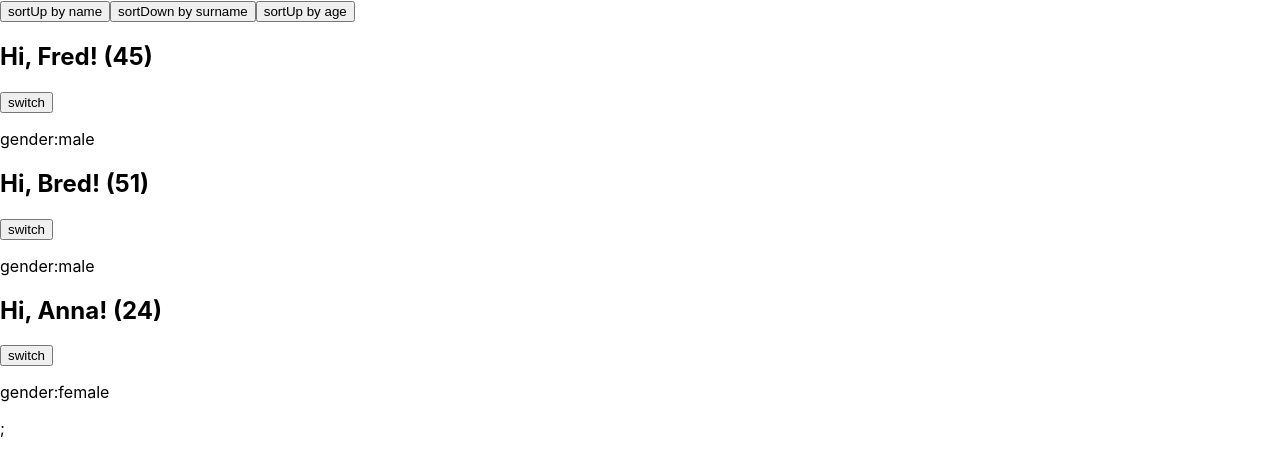
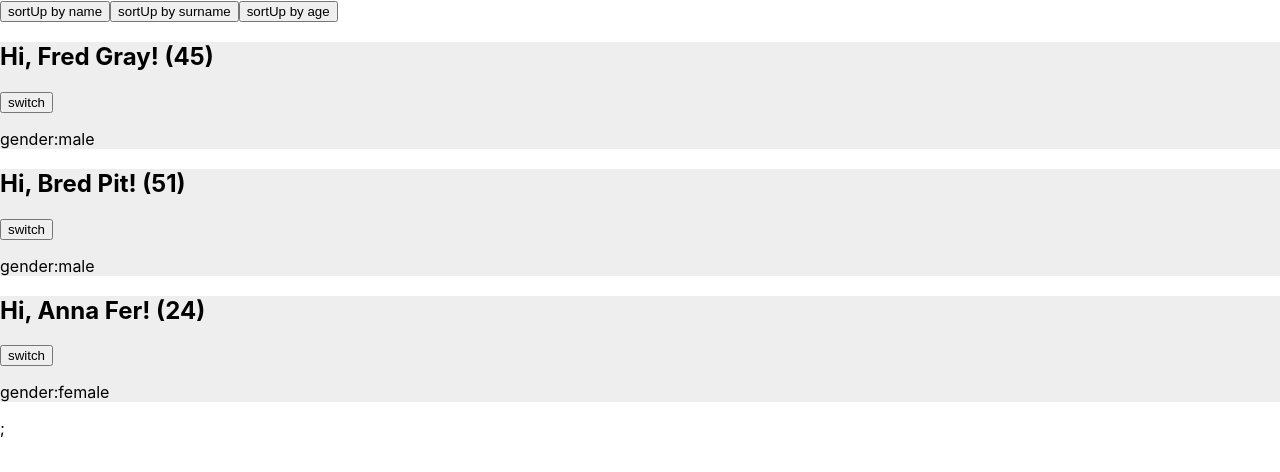
Before and after one commit to MartaPipan/react-10-06-2024, a React (Create React App) app: page / in a window 1280 px wide. Shown: the top 472 px of the page. Built offline with nearby package versions, Linux system fonts and the light colour scheme.

Commit message:
add parent-child props,child-parent callback

```diff
--- a/src/components/Ciao/index.jsx
+++ b/src/components/Ciao/index.jsx
@@ -1,26 +1,37 @@
-import React, { Component } from 'react';
+import React, { Component } from "react";
 
 class Ciao extends Component {
   constructor() {
     super();
     this.state = {
       isHi: true,
-            isSelect: false,
     };
   }
   handlerClickInButton = () => {
     const { isHi } = this.state;
-        this.setState({ isHi: !isHi })
-    }
+    this.setState({ isHi: !isHi });
+  };
+
   render() {
     const { isHi } = this.state;
     console.log(this.props);
-        const { name, age, isMale } = this.props;
+    const {
+      user: { name,surname, age, isMale, isSelected, id },
+      userSelected,
+    } = this.props;
+    const colorBG = isSelected ? "aqua" : "#eee";
     return (
-            <article>
-                <h2>{isHi ? 'Hi' : 'Bye'}, {name}! ({age})</h2>
+      <article
+        onClick={() => {
+          userSelected(id);
+        }}
+        style={{ backgroundColor: colorBG }}
+      >
+        <h2>
+          {isHi ? "Hi" : "Bye"}, {name} {surname}! ({age})
+        </h2>
         <button onClick={this.handlerClickInButton}>switch</button>
-                <p>gender:{isMale ? 'male' : 'female'}</p>
+        <p>gender:{isMale ? "male" : "female"}</p>
       </article>
     );
   }
--- a/src/components/CiaoList/index.jsx
+++ b/src/components/CiaoList/index.jsx
@@ -1,56 +1,60 @@
 import React, { Component } from "react";
 import Ciao from "../Ciao";
 
-class CiaoList extends Component {
-  constructor() {
-    super();
-    this.state = {
-      users: [
+const USERS_FROM_DB = [
   {
     id: 6,
     name: "Fred",
-          surname:'Gray',
+    surname: "Gray",
     age: 45,
     isMale: true,
   },
   {
     id: 2,
     name: "Bred",
-          surname:'Pit',
+    surname: "Pit",
     age: 51,
     isMale: true,
   },
   {
     id: 23,
     name: "Anna",
-          surname:'Fer',
+    surname: "Fer",
     age: 24,
     isMale: false,
   },
-      ],
+];
+
+class CiaoList extends Component {
+  constructor() {
+    super();
+    this.state = {
+      users: USERS_FROM_DB.map((user) => ({ ...user, isSelected: false })),
       isUpSortByAge: true,
       isUpSortByName: true,
-
+      isUpSortBySurname: true,
     };
   }
+
   sortUsersByName = () => {
     const { users, isUpSortByName } = this.state;
     this.setState({
-      users: users.toSorted((userA, userB) => {    //sort like toSorted exemple in https://developer.mozilla.org/en-US/docs/Web/JavaScript/Reference/Global_Objects/Array/sort
+      users: users.toSorted((userA, userB) => {
+        //sort like toSorted exemple in https://developer.mozilla.org/en-US/docs/Web/JavaScript/Reference/Global_Objects/Array/sort
         const userNameA = userA.name.toUpperCase(); // ignore upper and lowercase
         const userNameB = userB.name.toUpperCase(); // ignore upper and lowercase
         if (userNameA < userNameB) {
-          return isUpSortByName?-1:1;
+          return isUpSortByName ? -1 : 1;
         }
         if (userNameA > userNameB) {
-          return isUpSortByName ? 1:-1;
+          return isUpSortByName ? 1 : -1;
         }
         // names must be equal
         return 0;
       }),
-      isUpSortByName:!isUpSortByName,
-    })
-  }
+      isUpSortByName: !isUpSortByName,
+    });
+  };
   sortUsersBySurname = () => {
     const { users, isUpSortBySurname } = this.state;
     this.setState({
@@ -58,18 +62,18 @@ class CiaoList extends Component {
         const userSurnameA = userA.surname.toUpperCase(); // ignore upper and lowercase
         const userSurnameB = userB.surname.toUpperCase(); // ignore upper and lowercase
         if (userSurnameA < userSurnameB) {
-          return isUpSortBySurname?-1:1;
+          return isUpSortBySurname ? -1 : 1;
         }
         if (userSurnameA > userSurnameB) {
-          return isUpSortBySurname ? 1:-1;
+          return isUpSortBySurname ? 1 : -1;
         }
         return 0;
       }),
-      isUpSortBySurname:!isUpSortBySurname,
-    })
-  }
+      isUpSortBySurname: !isUpSortBySurname,
+    });
+  };
   sortUsersByAge = () => {
-    const { users, isUpSortByAge} = this.state; //users - variable
+    const { users, isUpSortByAge } = this.state; //users - variable
     // поверхнева копія використовується для об'єктів першого порядку
     // об'єкти першого порядку - це такі об'єкти значеннями властивостей яких є примітиви
     this.setState({
@@ -79,16 +83,50 @@ class CiaoList extends Component {
       isUpSortByAge: !isUpSortByAge,
     });
   };
-  mapUsers = ({ id, name,surname, age, isMale },i) => (
-    <Ciao key={id} name={name} surname={surname} age={age} isMale={isMale} />
+
+  userSelected = (id) => {
+    const { users } = this.state;
+    this.setState({
+      users: users.map((user) => ({
+        ...user,
+        isSelected: user.id === id ? !user.isSelected : user.isSelected,
+      })),
+    });
+  };
+
+  //mapUsers = ({ id, name, surname, age, isMale, isSelected }, i) => (
+  //  <Ciao
+  //    key={id}
+  //    name={name}
+  //    surname={surname}
+  //    age={age}
+  //    isMale={isMale}
+  //    isSelected={isSelected}
+  //    id={id}
+  //    userSelected={this.userSelected}
+  //  />
+  //);
+  mapUsers = (user) => (
+    <Ciao
+      key={user.id}
+      user={user}
+      userSelected={this.userSelected}
+    />
   );
   render() {
-    const { users,isUpSortByAge,isUpSortByName,isUpSortBySurname} = this.state;
+    const { users, isUpSortByAge, isUpSortByName, isUpSortBySurname } =
+      this.state;
     return (
       <>
-        <button onClick={this.sortUsersByName}>sort{isUpSortByName ? 'Up' : 'Down'} by name</button>
-        <button onClick={this.sortUsersBySurname}>sort{isUpSortBySurname?'Up':'Down'} by surname</button>
-        <button onClick={this.sortUsersByAge}>sort{isUpSortByAge?'Up':'Down'} by age</button>
+        <button onClick={this.sortUsersByName}>
+          sort{isUpSortByName ? "Up" : "Down"} by name
+        </button>
+        <button onClick={this.sortUsersBySurname}>
+          sort{isUpSortBySurname ? "Up" : "Down"} by surname
+        </button>
+        <button onClick={this.sortUsersByAge}>
+          sort{isUpSortByAge ? "Up" : "Down"} by age
+        </button>
         <section>{users.map(this.mapUsers)}</section>;
       </>
     );
```
Lines whose indentation alone changed are shown as unchanged.
